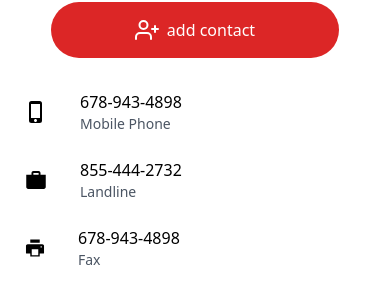
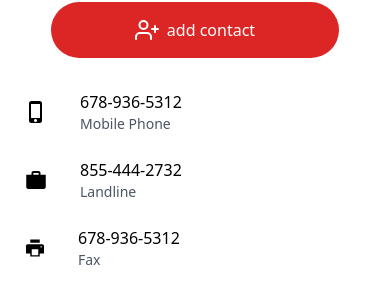
Before and after one commit to ApecGroupDev/apecportal, a Next.js app: page /contact/jorge-salazar in a window 390 px wide. Shown: the part 402-702 px from the top of the page. Built offline with nearby package versions, Linux system fonts and the light colour scheme.

Commit message:
phone number corrected

```diff
--- a/src/app/contact/[name]/page.tsx
+++ b/src/app/contact/[name]/page.tsx
@@ -31,7 +31,7 @@ type Contact = {
 const mockContacts: Record<string, Contact> = {
   'jorge-salazar': {
     name: 'Jorge Salazar',
-    phone: '678-943-4898',
+    phone: '678-936-5312',
     landline: '855-444-2732',
     fax: '855-444-2732',
     email: 'jsalazar@theapecgroup.com',
@@ -45,7 +45,7 @@ const mockContacts: Record<string, Contact> = {
   },
   'jose-salazar': {
     name: 'Jose Salazar',
-    phone: '+0987654321',
+    phone: '678-943-4898',
     landline: '855-444-2732',
     fax: '855-444-2732',
     email: 'jose.salazar@theapecgroup.com',
```
